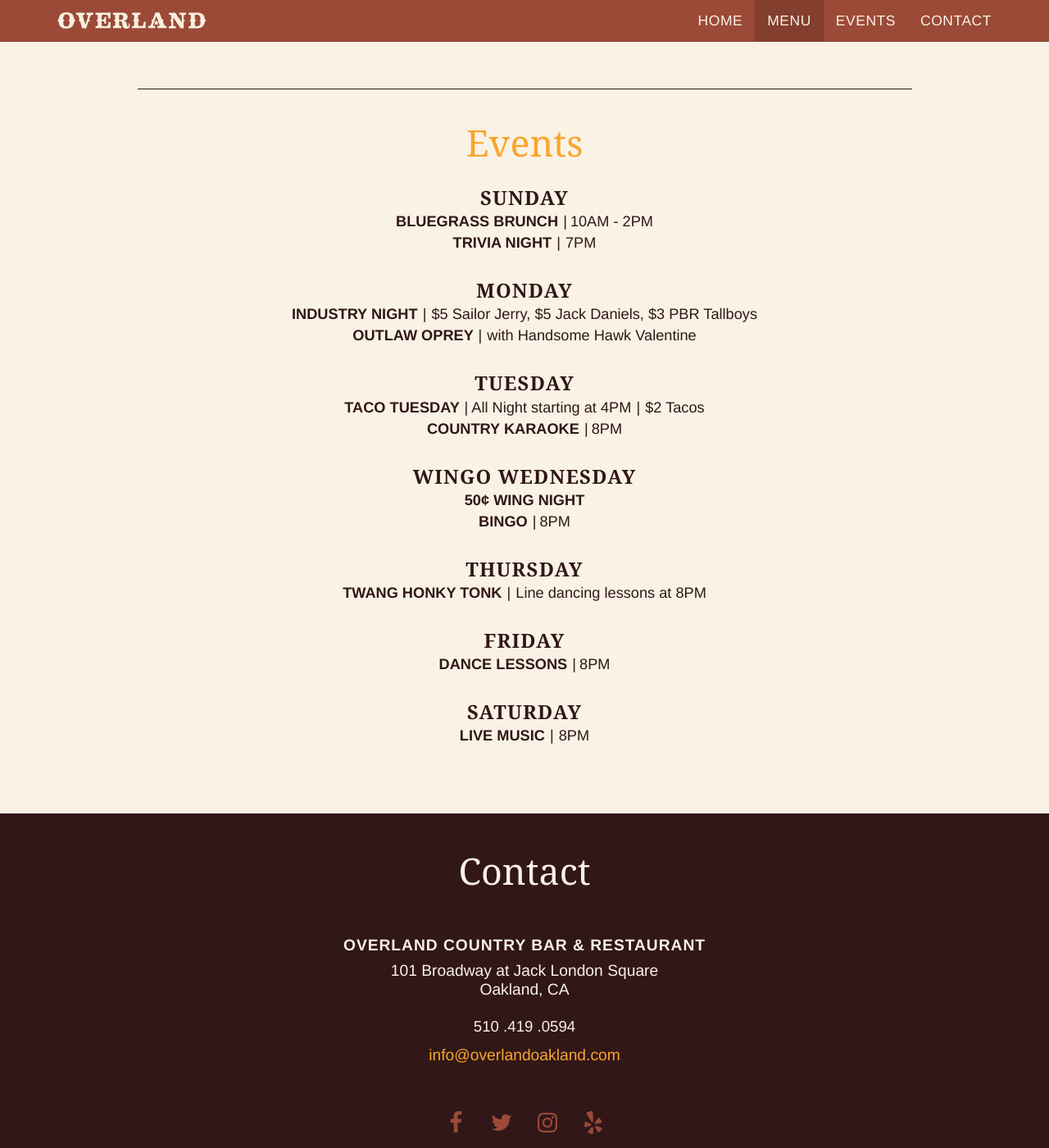
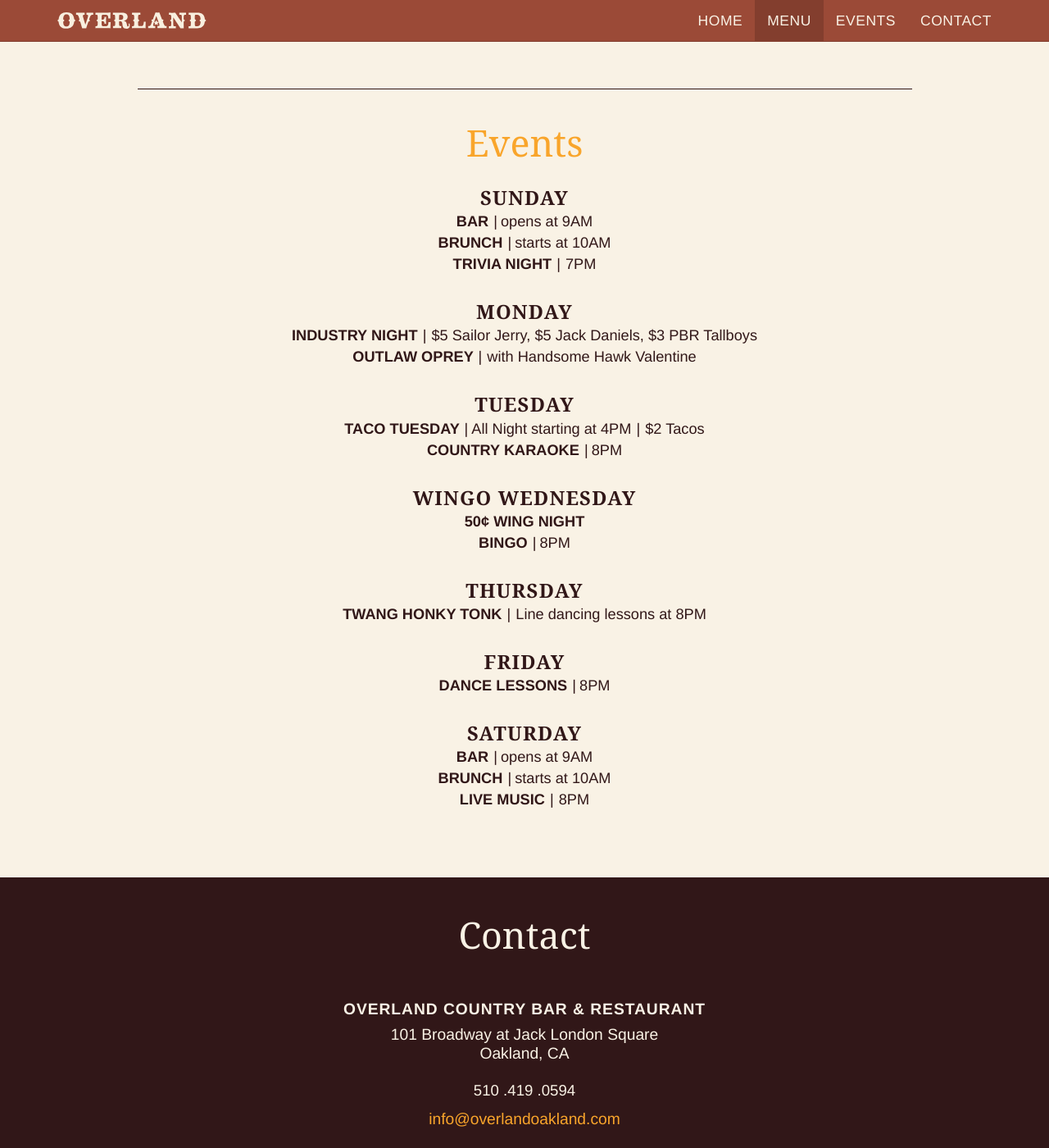
Before and after one commit to overland-oakland/overland-oakland.github.io, a Jekyll site: the page built from index.html, in a window 1280 px wide and 1400 px high, scrolled down 1131 px. Shown: the whole window at 82% size. Built offline with Jekyll 4.4.1, drawn with Linux system fonts in a browser that asks for light colours; nearby versions of some CDN libraries.

Commit message:
adjust events for new brunch and bar times

```diff
--- a/_data/events/regular.yml
+++ b/_data/events/regular.yml
@@ -1,8 +1,10 @@
 items:
   - day: Sunday
     eventsList:
-      - title: Bluegrass Brunch
-        time: 10AM - 2PM
+      - title: Bar
+        time: opens at 9AM
+      - title: Brunch
+        time: starts at 10AM
       - title: Trivia Night
         description: 7PM
     thumbnail:
@@ -34,5 +36,9 @@ items:
         time: 8PM
   - day: Saturday
     eventsList:
+      - title: Bar
+        time: opens at 9AM
+      - title: Brunch
+        time: starts at 10AM
       - title: Live Music
         description: 8PM
```
